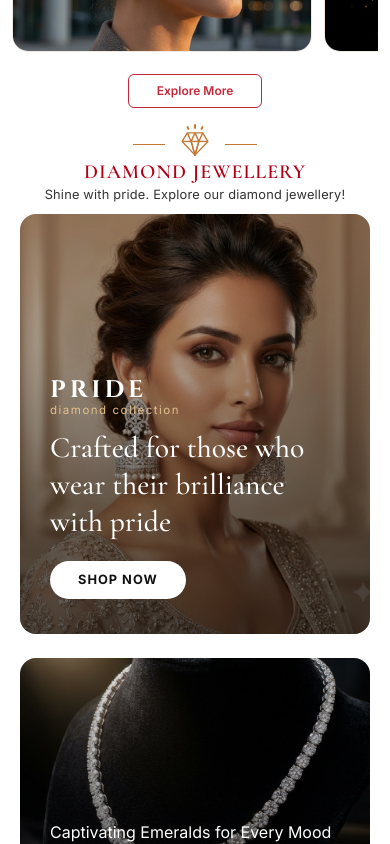
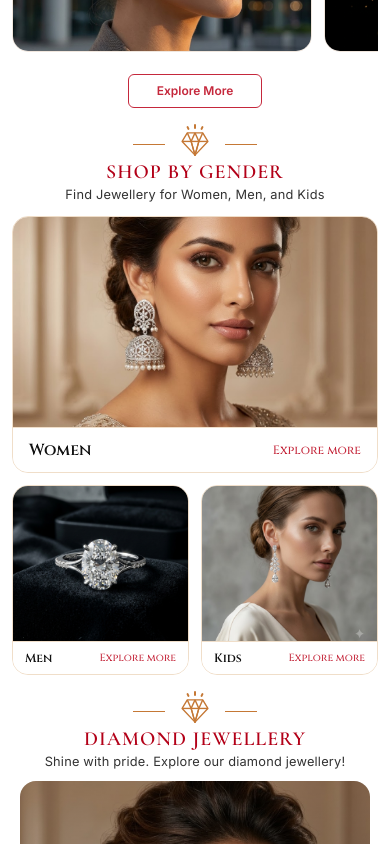
Before and after one commit to Goutam147/dimora, a React (Vite) app: page / in a window 390 px wide. Shown: the part 3600-4444 px from the top of the page. Built offline with nearby package versions, Linux system fonts and the light colour scheme; a web font is replaced by a local one.

Commit message:
Update ShopByGenderSection to render 1:1 mobile layout matching reference screenshot with top full-width Women card + 2-col bottom Men/Kids cards

```diff
--- a/src/App.jsx
+++ b/src/App.jsx
@@ -61,7 +61,7 @@ export default function App() {
         <HeroSlider />
         <ShopByCategory />
 
-        {/* Mobile View Only Flow (Exclusive Brands -> Shop By Price -> Customize Store -> Our Best Sellers -> Joy Of Gifting) */}
+        {/* Mobile View Only Flow (Exclusive Brands -> Shop By Price -> Customize Store -> Our Best Sellers -> Joy Of Gifting -> Shop By Gender) */}
         <div className="block md:hidden">
           <ExclusiveBrandsSection />
           <MobileShopByPrice />
@@ -71,6 +71,7 @@ export default function App() {
             onToggleWishlist={handleToggleWishlist}
           />
           <MobileJoyOfGifting />
+          <ShopByGenderSection />
         </div>
 
         <DiamondJewellery />
@@ -87,7 +88,11 @@ export default function App() {
           <GiftingAndMoreSection />
         </div>
 
-        <ShopByGenderSection />
+        {/* Web/Desktop View Only: Shop By Gender Section in original Desktop position */}
+        <div className="hidden md:block">
+          <ShopByGenderSection />
+        </div>
+
         <QualityServiceSection />
         <InstagramSection />
         <TakeATourSection />
--- a/src/components/ShopByGenderSection.jsx
+++ b/src/components/ShopByGenderSection.jsx
@@ -4,19 +4,22 @@ import SectionHeader from './SectionHeader';
 const genderCategories = [
   {
     id: 1,
-    title: "Women's Jewellery",
+    title: "Women",
+    fullTitle: "Women's Jewellery",
     img: "/images/Woman_wearing_diamond_earrings_202608261740.jpeg",
     link: "#women"
   },
   {
     id: 2,
-    title: "Men's Jewellery",
+    title: "Men",
+    fullTitle: "Men's Jewellery",
     img: "/images/ring_hero.jpg",
     link: "#men"
   },
   {
     id: 3,
-    title: "Kid's Jewellery",
+    title: "Kids",
+    fullTitle: "Kid's Jewellery",
     img: "/images/Woman_wearing_diamond_drop_earrings_202608261759.jpeg",
     link: "#kids"
   }
@@ -24,29 +27,81 @@ const genderCategories = [
 
 export default function ShopByGenderSection() {
   return (
-    <section className="py-14 bg-white" id="gender">
-      <div className="max-w-[1340px] mx-auto px-5">
+    <section className="py-5 md:py-14 bg-white" id="gender">
+      <div className="max-w-[1340px] mx-auto px-3 sm:px-5">
         {/* Section Header */}
         <SectionHeader
-          title="SHOP BY GENDER"
-          subtitle="Find Jewelry for Women, Men, and Kids"
+          title="Shop By Gender"
+          subtitle="Find Jewellery for Women, Men, and Kids"
         />
 
-        {/* 3 Column Grid Layout */}
-        <div className="grid grid-cols-1 md:grid-cols-3 gap-6 items-start">
+        {/* MOBILE RESPONSIVE LAYOUT (Matching Reference Screenshot 1:1) */}
+        <div className="block md:hidden space-y-3 mt-3">
+          {/* Row 1: Full-Width Women Card */}
+          <a
+            href={genderCategories[0].link}
+            className="group block rounded-2xl overflow-hidden shadow-xs border border-[#F0DEC9] bg-white transition-all duration-300 hover:shadow-md"
+          >
+            <div className="w-full h-[210px] sm:h-[260px] overflow-hidden">
+              <img
+                src={genderCategories[0].img}
+                alt="Women's Jewellery"
+                className="w-full h-full object-cover object-center group-hover:scale-105 transition-transform duration-500"
+              />
+            </div>
+            <div className="px-4 py-2.5 flex items-center justify-between border-t border-[#F0DEC9] bg-white">
+              <span className="font-serif text-base font-semibold text-[#111111]">
+                {genderCategories[0].title}
+              </span>
+              <span className="font-serif text-xs text-[#C5283C] group-hover:underline">
+                Explore more
+              </span>
+            </div>
+          </a>
+
+          {/* Row 2: 2 Side-by-Side Cards (Men & Kids) */}
+          <div className="grid grid-cols-2 gap-3">
+            {genderCategories.slice(1).map((item) => (
+              <a
+                key={item.id}
+                href={item.link}
+                className="group block rounded-2xl overflow-hidden shadow-xs border border-[#F0DEC9] bg-white transition-all duration-300 hover:shadow-md"
+              >
+                <div className="w-full h-[155px] sm:h-[185px] overflow-hidden">
+                  <img
+                    src={item.img}
+                    alt={item.fullTitle}
+                    className="w-full h-full object-cover object-center group-hover:scale-105 transition-transform duration-500"
+                  />
+                </div>
+                <div className="px-3 py-2 flex items-center justify-between border-t border-[#F0DEC9] bg-white">
+                  <span className="font-serif text-xs font-semibold text-[#111111]">
+                    {item.title}
+                  </span>
+                  <span className="font-serif text-[0.65rem] text-[#C5283C] group-hover:underline">
+                    Explore more
+                  </span>
+                </div>
+              </a>
+            ))}
+          </div>
+        </div>
+
+        {/* ORIGINAL UNCHANGED DESKTOP LAYOUT (Visible only on Web/Desktop >= 768px) */}
+        <div className="hidden md:grid grid-cols-3 gap-6 items-start mt-6">
           {genderCategories.map((item) => (
             <div key={item.id} className="flex flex-col items-center">
               <a href={item.link} className="w-full group block overflow-hidden rounded-2xl bg-[#F8F6F0] shadow-sm">
                 <div className="w-full h-[390px] rounded-2xl overflow-hidden">
                   <img
                     src={item.img}
-                    alt={item.title}
+                    alt={item.fullTitle}
                     className="w-full h-full object-cover object-center rounded-2xl transition-transform duration-500 ease-out group-hover:scale-105"
                   />
                 </div>
               </a>
               <a href={item.link} className="font-serif text-xl font-medium text-[#B30018] mt-3.5 text-center hover:underline">
-                {item.title}
+                {item.fullTitle}
               </a>
             </div>
           ))}
```
